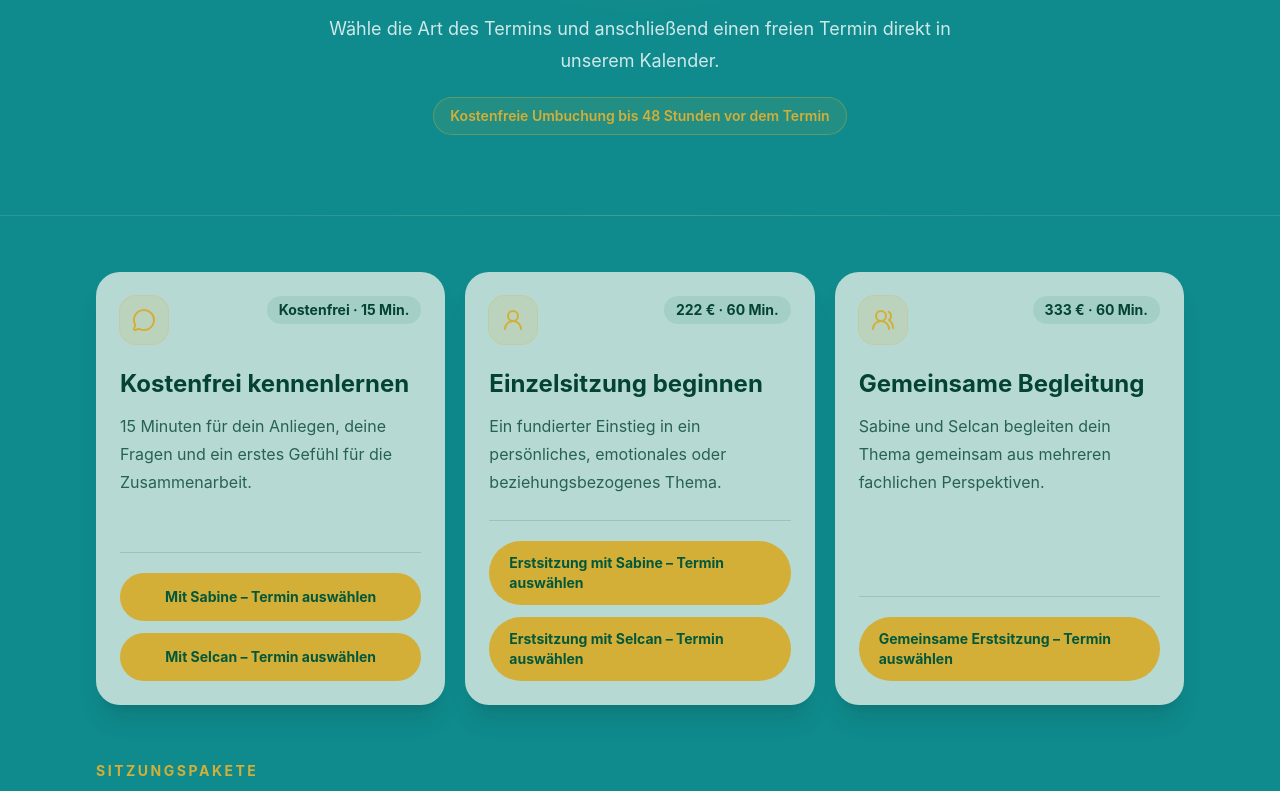
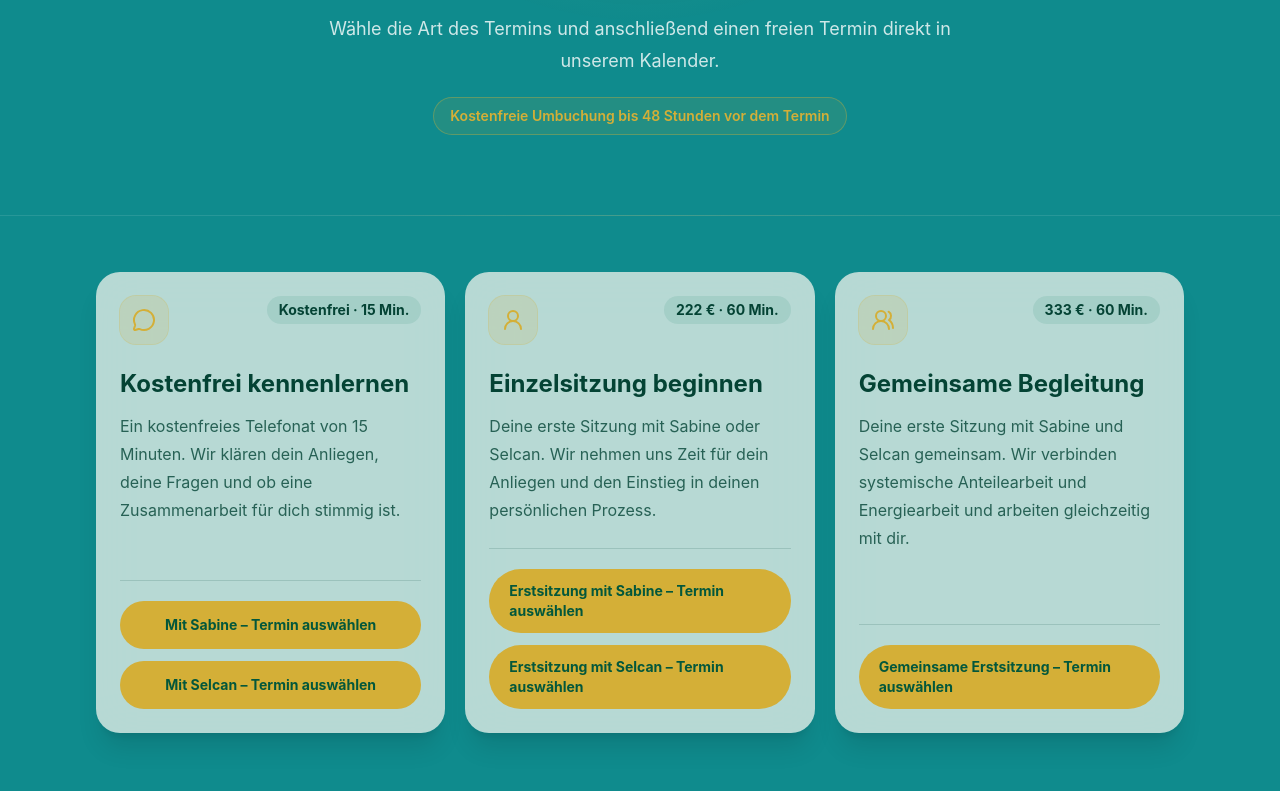
Before and after one commit to Enis1109/spirithealing, a React (Vite) app: page /termin-buchen in a window 1280 px wide. Shown: the part 441-1232 px from the top of the page. Built offline with nearby package versions, Linux system fonts and the light colour scheme; no server answers.

Commit message:
Clarify introductory calls and joint sessions on booking overview

```diff
--- a/src/sections/BookingHub.jsx
+++ b/src/sections/BookingHub.jsx
@@ -37,7 +37,7 @@ const copy = {
             {
                 icon: MessageCircle,
                 title: "Kostenfrei kennenlernen",
-                text: "15 Minuten für dein Anliegen, deine Fragen und ein erstes Gefühl für die Zusammenarbeit.",
+                text: "Ein kostenfreies Telefonat von 15 Minuten. Wir klären dein Anliegen, deine Fragen und ob eine Zusammenarbeit für dich stimmig ist.",
                 price: "Kostenfrei · 15 Min.",
                 people: [
                     ["Mit Sabine", bookingLinks.introSabine],
@@ -47,7 +47,7 @@ const copy = {
             {
                 icon: UserRound,
                 title: "Einzelsitzung beginnen",
-                text: "Ein fundierter Einstieg in ein persönliches, emotionales oder beziehungsbezogenes Thema.",
+                text: "Deine erste Sitzung mit Sabine oder Selcan. Wir nehmen uns Zeit für dein Anliegen und den Einstieg in deinen persönlichen Prozess.",
                 price: "222 € · 60 Min.",
                 people: [
                     ["Erstsitzung mit Sabine", bookingLinks.firstSabine],
@@ -57,7 +57,7 @@ const copy = {
             {
                 icon: UsersRound,
                 title: "Gemeinsame Begleitung",
-                text: "Sabine und Selcan begleiten dein Thema gemeinsam aus mehreren fachlichen Perspektiven.",
+                text: "Deine erste Sitzung mit Sabine und Selcan gemeinsam. Wir verbinden systemische Anteilearbeit und Energiearbeit und arbeiten gleichzeitig mit dir.",
                 price: "333 € · 60 Min.",
                 people: [
                     ["Gemeinsame Erstsitzung", bookingLinks.combinedFirst],
@@ -109,7 +109,7 @@ const copy = {
             {
                 icon: MessageCircle,
                 title: "Ücretsiz tanışma",
-                text: "Konun, soruların ve birlikte çalışmanın sana uygun olup olmadığını hissetmek için 15 dakika.",
+                text: "15 dakikalık ücretsiz bir telefon görüşmesi. Konunu, sorularını ve birlikte çalışmanın sana uygun olup olmadığını konuşuruz.",
                 price: "Ücretsiz · 15 dk.",
                 people: [
                     ["Sabine ile", bookingLinks.introSabine],
@@ -119,7 +119,7 @@ const copy = {
             {
                 icon: UserRound,
                 title: "Bireysel seansa başla",
-                text: "Kişisel, duygusal veya ilişki odaklı bir konuya sağlam bir başlangıç.",
+                text: "Sabine veya Selcan ile ilk seansın. Konuna ve kişisel sürecine birlikte başlamaya zaman ayırırız.",
                 price: "222 € · 60 dk.",
                 people: [
                     ["Sabine ile ilk seans", bookingLinks.firstSabine],
@@ -129,7 +129,7 @@ const copy = {
             {
                 icon: UsersRound,
                 title: "Ortak çalışma",
-                text: "Sabine ve Selcan konuna farklı uzmanlık perspektiflerinden birlikte eşlik eder.",
+                text: "Sabine ve Selcan ile birlikte ilk seansın. Sistemik içsel parçalar çalışması ve enerji çalışmasını birleştirerek seninle aynı anda çalışırız.",
                 price: "333 € · 60 dk.",
                 people: [
                     ["Ortak ilk seans", bookingLinks.combinedFirst],
```
